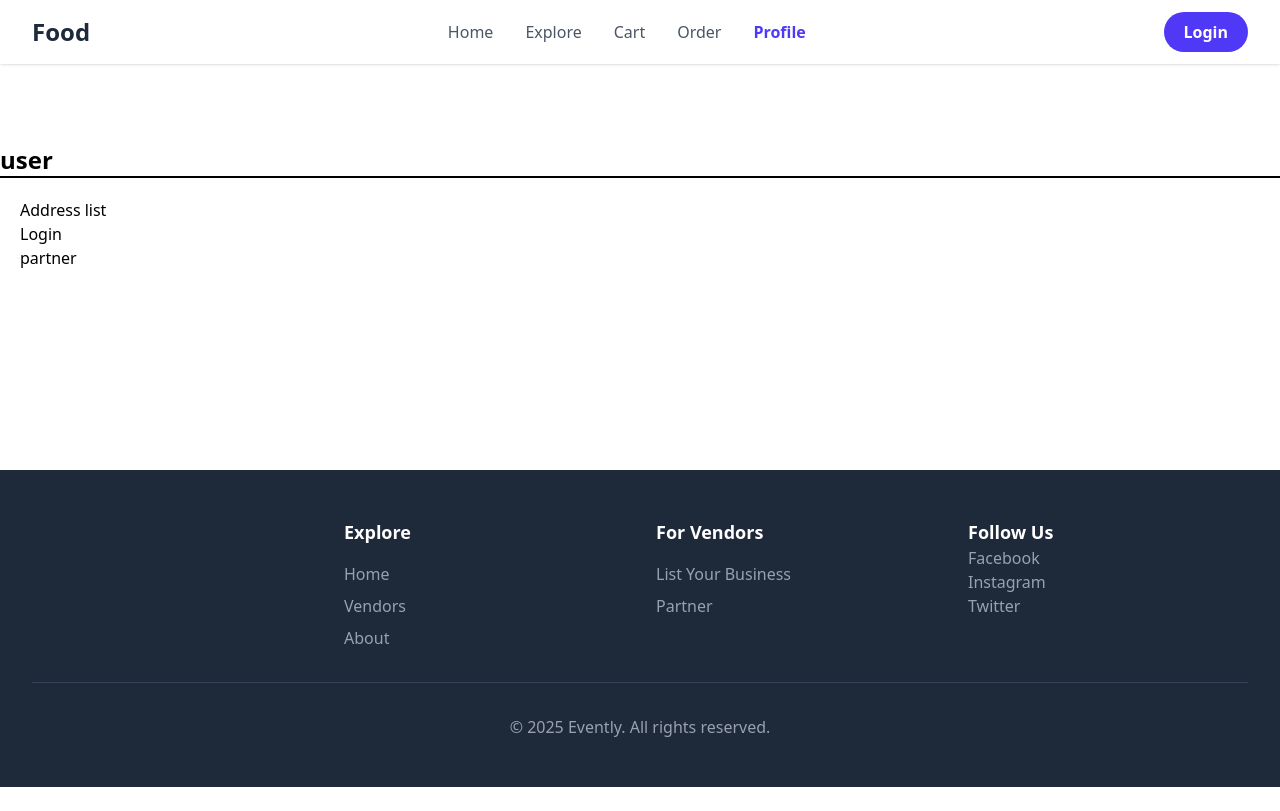
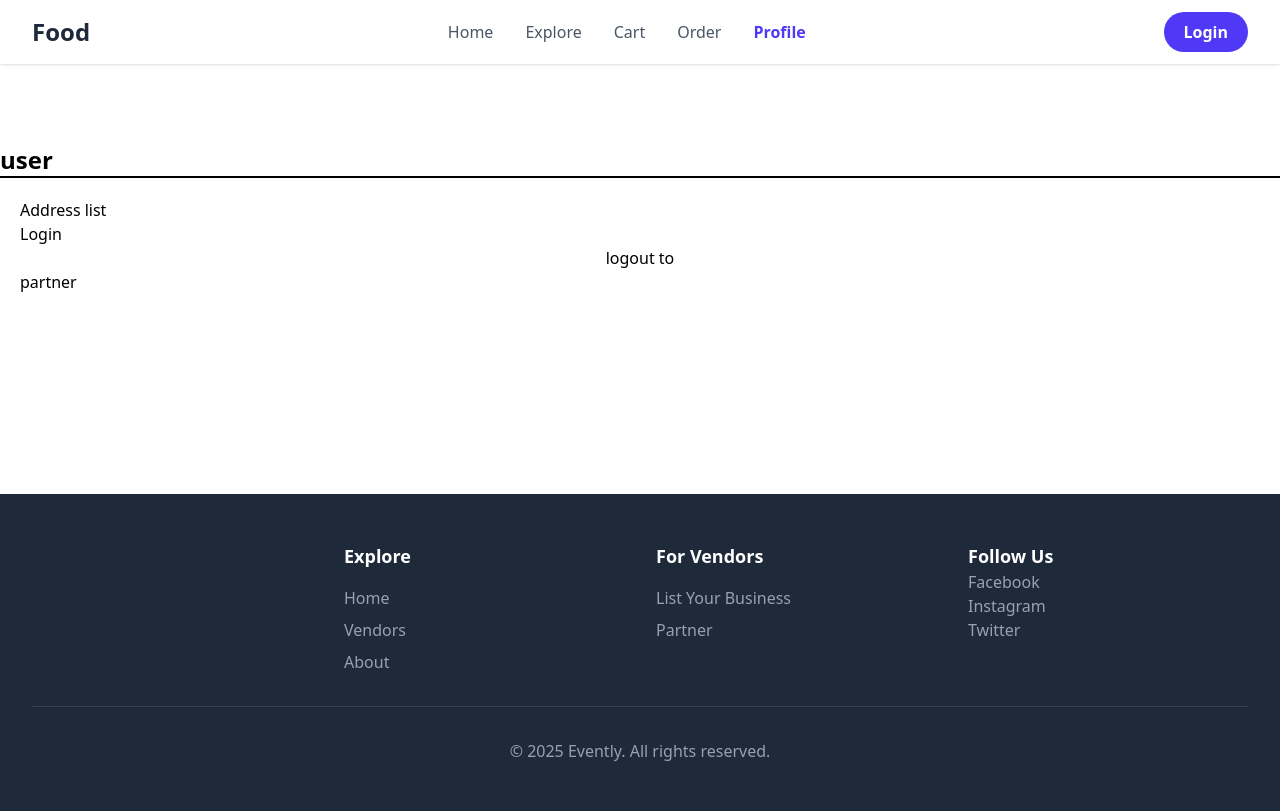
Before and after one commit to ravan1010/food, a React (Vite) app in the folder frontend/: page /profile in a window 1280 px wide. Built offline with nearby package versions, Linux system fonts and the light colour scheme; no server answers.

Commit message:
Update profile.jsx

```diff
--- a/frontend/src/componets/profile.jsx
+++ b/frontend/src/componets/profile.jsx
@@ -80,12 +80,11 @@ const Profile = () => {
               >
                 No
               </button>
-                <button onclick={logout}>logout to</button>
             </div>
           </div>
         </div>
       )}
-
+      <button onclick={logout}>logout to</button>
         {
         admin ?
         <>
```
